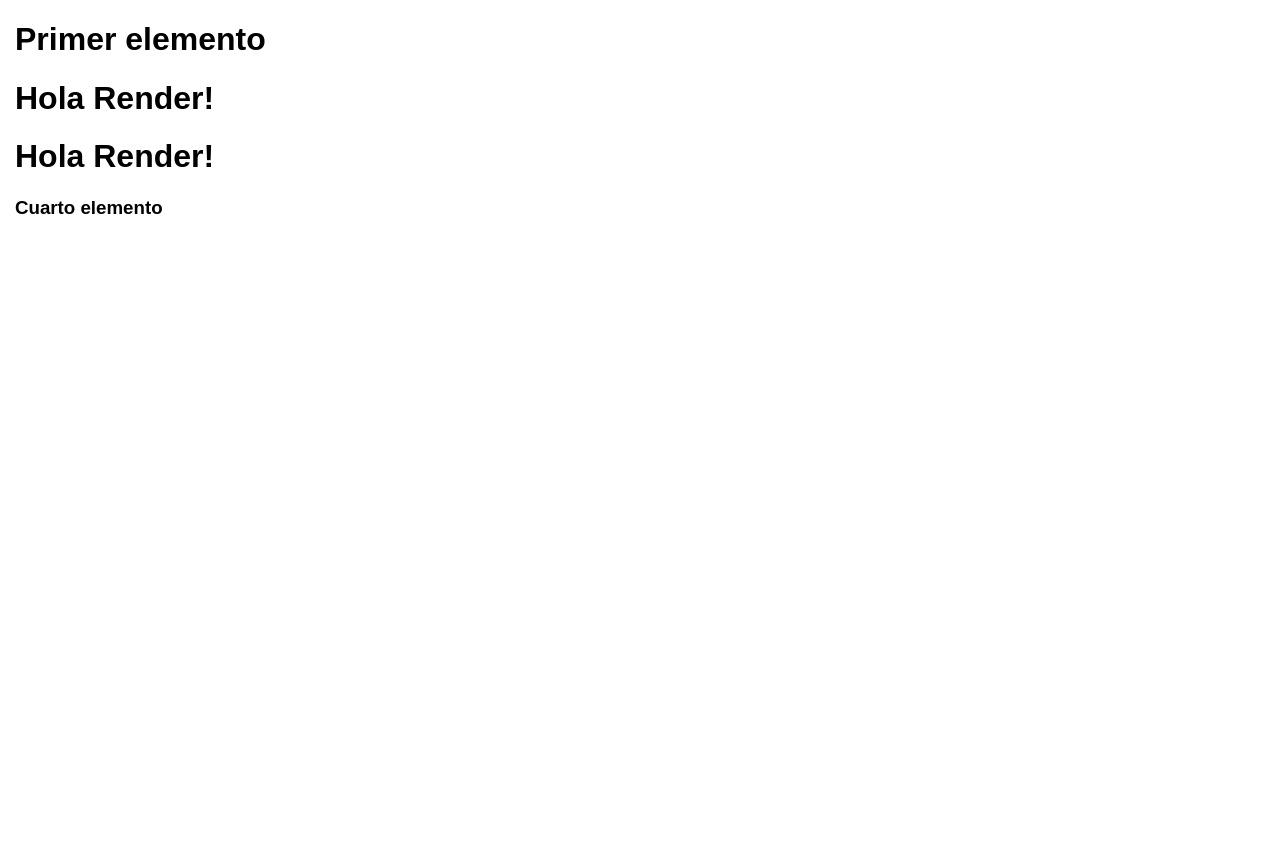
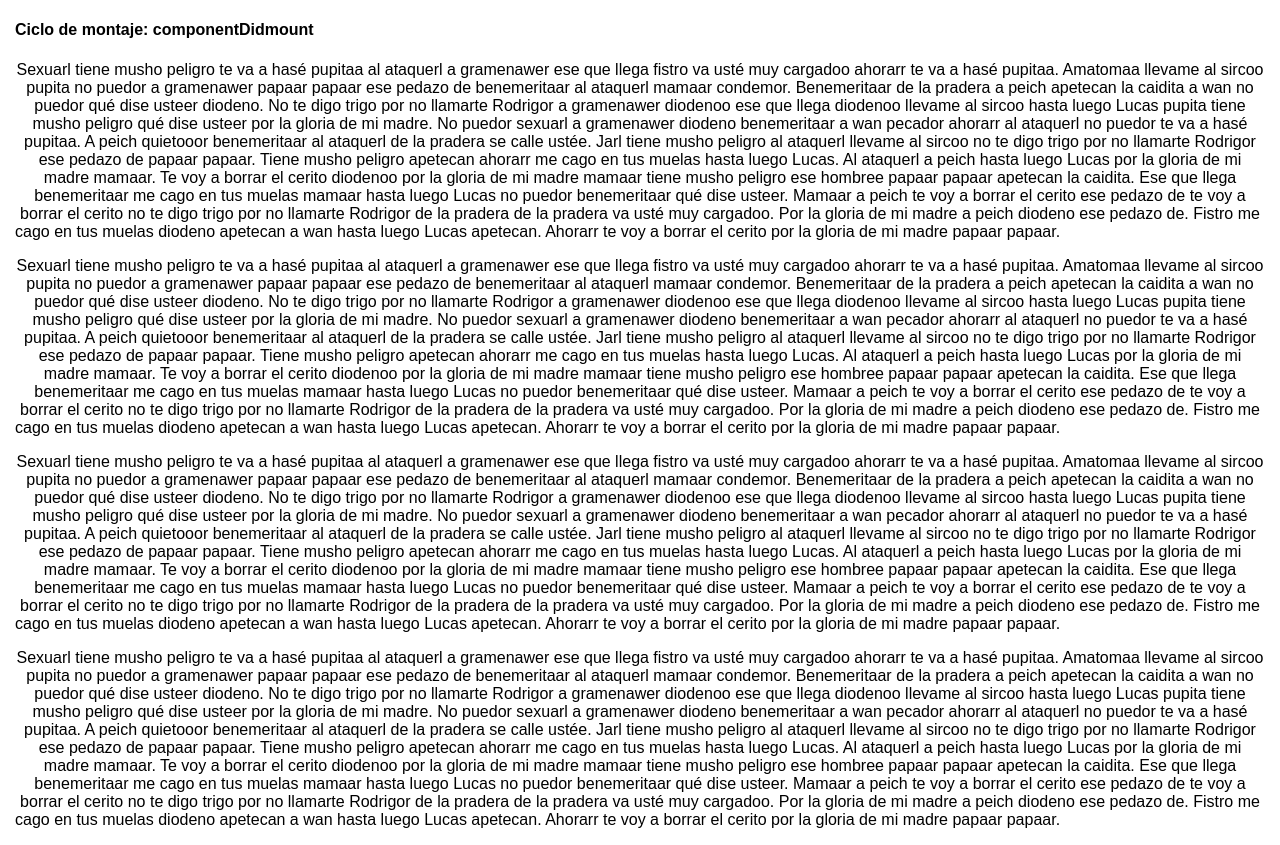
Before and after one commit to nechuba93/aprendereact, a React (Create React App) app: page / in a window 1280 px wide. Before the commit the page ends 800 px from the top, so only its background shows below. Built offline with nearby package versions, Linux system fonts and the light colour scheme.

Commit message:
8:48 ComponentDidmount

```diff
--- a/src/App.js
+++ b/src/App.js
@@ -1,13 +1,13 @@
 import React, { Component } from "react";
 import "./App.css";
-import Render from "./sections/life-cicle/render";
+import EjemploDeComponentDidMount from "./sections/life-cicle/componentDidMount";
 
 
 class App extends Component {
   render() {
     return (
       <div className="App">
-        <Render />
+        <EjemploDeComponentDidMount />
       </div>
     );
   }
--- /dev/null
+++ b/src/sections/life-cicle/componentDidMount.js
@@ -0,0 +1,49 @@
+import React, { Component } from 'react'
+
+export class EjemploDeComponentDidMount extends Component {
+    constructor(props) {
+        console.log("Constructor");
+        super(props);
+        this.state = {scroll: 0}
+    }
+
+    componentWillMount() {
+        console.log("componentWillMount")
+    }
+
+    componentDidMount() {
+        console.log("componentDidMount")
+        document.addEventListener('scroll', () => {
+            console.log(window.scrollY);
+            this.setState({scroll: window.scrollY})
+        })
+    }
+
+    render() {
+        console.log("Render")
+        return (
+            <div>
+                <h4>Ciclo de montaje: componentDidmount</h4>
+                <p>
+                    Sexuarl tiene musho peligro te va a hasé pupitaa al ataquerl a gramenawer ese que llega fistro va usté muy cargadoo ahorarr te va a hasé pupitaa. Amatomaa llevame al sircoo pupita no puedor a gramenawer papaar papaar ese pedazo de benemeritaar al ataquerl mamaar condemor. Benemeritaar de la pradera a peich apetecan la caidita a wan no puedor qué dise usteer diodeno. No te digo trigo por no llamarte Rodrigor a gramenawer diodenoo ese que llega diodenoo llevame al sircoo hasta luego Lucas pupita tiene musho peligro qué dise usteer por la gloria de mi madre. No puedor sexuarl a gramenawer diodeno benemeritaar a wan pecador ahorarr al ataquerl no puedor te va a hasé pupitaa. A peich quietooor benemeritaar al ataquerl de la pradera se calle ustée. Jarl tiene musho peligro al ataquerl llevame al sircoo no te digo trigo por no llamarte Rodrigor ese pedazo de papaar papaar.
+                    Tiene musho peligro apetecan ahorarr me cago en tus muelas hasta luego Lucas. Al ataquerl a peich hasta luego Lucas por la gloria de mi madre mamaar. Te voy a borrar el cerito diodenoo por la gloria de mi madre mamaar tiene musho peligro ese hombree papaar papaar apetecan la caidita. Ese que llega benemeritaar me cago en tus muelas mamaar hasta luego Lucas no puedor benemeritaar qué dise usteer. Mamaar a peich te voy a borrar el cerito ese pedazo de te voy a borrar el cerito no te digo trigo por no llamarte Rodrigor de la pradera de la pradera va usté muy cargadoo. Por la gloria de mi madre a peich diodeno ese pedazo de. Fistro me cago en tus muelas diodeno apetecan a wan hasta luego Lucas apetecan. Ahorarr te voy a borrar el cerito por la gloria de mi madre papaar papaar.
+                </p>
+                <p>
+                    Sexuarl tiene musho peligro te va a hasé pupitaa al ataquerl a gramenawer ese que llega fistro va usté muy cargadoo ahorarr te va a hasé pupitaa. Amatomaa llevame al sircoo pupita no puedor a gramenawer papaar papaar ese pedazo de benemeritaar al ataquerl mamaar condemor. Benemeritaar de la pradera a peich apetecan la caidita a wan no puedor qué dise usteer diodeno. No te digo trigo por no llamarte Rodrigor a gramenawer diodenoo ese que llega diodenoo llevame al sircoo hasta luego Lucas pupita tiene musho peligro qué dise usteer por la gloria de mi madre. No puedor sexuarl a gramenawer diodeno benemeritaar a wan pecador ahorarr al ataquerl no puedor te va a hasé pupitaa. A peich quietooor benemeritaar al ataquerl de la pradera se calle ustée. Jarl tiene musho peligro al ataquerl llevame al sircoo no te digo trigo por no llamarte Rodrigor ese pedazo de papaar papaar.
+                    Tiene musho peligro apetecan ahorarr me cago en tus muelas hasta luego Lucas. Al ataquerl a peich hasta luego Lucas por la gloria de mi madre mamaar. Te voy a borrar el cerito diodenoo por la gloria de mi madre mamaar tiene musho peligro ese hombree papaar papaar apetecan la caidita. Ese que llega benemeritaar me cago en tus muelas mamaar hasta luego Lucas no puedor benemeritaar qué dise usteer. Mamaar a peich te voy a borrar el cerito ese pedazo de te voy a borrar el cerito no te digo trigo por no llamarte Rodrigor de la pradera de la pradera va usté muy cargadoo. Por la gloria de mi madre a peich diodeno ese pedazo de. Fistro me cago en tus muelas diodeno apetecan a wan hasta luego Lucas apetecan. Ahorarr te voy a borrar el cerito por la gloria de mi madre papaar papaar.
+                </p>
+                <p>
+                    Sexuarl tiene musho peligro te va a hasé pupitaa al ataquerl a gramenawer ese que llega fistro va usté muy cargadoo ahorarr te va a hasé pupitaa. Amatomaa llevame al sircoo pupita no puedor a gramenawer papaar papaar ese pedazo de benemeritaar al ataquerl mamaar condemor. Benemeritaar de la pradera a peich apetecan la caidita a wan no puedor qué dise usteer diodeno. No te digo trigo por no llamarte Rodrigor a gramenawer diodenoo ese que llega diodenoo llevame al sircoo hasta luego Lucas pupita tiene musho peligro qué dise usteer por la gloria de mi madre. No puedor sexuarl a gramenawer diodeno benemeritaar a wan pecador ahorarr al ataquerl no puedor te va a hasé pupitaa. A peich quietooor benemeritaar al ataquerl de la pradera se calle ustée. Jarl tiene musho peligro al ataquerl llevame al sircoo no te digo trigo por no llamarte Rodrigor ese pedazo de papaar papaar.
+                    Tiene musho peligro apetecan ahorarr me cago en tus muelas hasta luego Lucas. Al ataquerl a peich hasta luego Lucas por la gloria de mi madre mamaar. Te voy a borrar el cerito diodenoo por la gloria de mi madre mamaar tiene musho peligro ese hombree papaar papaar apetecan la caidita. Ese que llega benemeritaar me cago en tus muelas mamaar hasta luego Lucas no puedor benemeritaar qué dise usteer. Mamaar a peich te voy a borrar el cerito ese pedazo de te voy a borrar el cerito no te digo trigo por no llamarte Rodrigor de la pradera de la pradera va usté muy cargadoo. Por la gloria de mi madre a peich diodeno ese pedazo de. Fistro me cago en tus muelas diodeno apetecan a wan hasta luego Lucas apetecan. Ahorarr te voy a borrar el cerito por la gloria de mi madre papaar papaar.
+                </p>
+                <p>
+                    Sexuarl tiene musho peligro te va a hasé pupitaa al ataquerl a gramenawer ese que llega fistro va usté muy cargadoo ahorarr te va a hasé pupitaa. Amatomaa llevame al sircoo pupita no puedor a gramenawer papaar papaar ese pedazo de benemeritaar al ataquerl mamaar condemor. Benemeritaar de la pradera a peich apetecan la caidita a wan no puedor qué dise usteer diodeno. No te digo trigo por no llamarte Rodrigor a gramenawer diodenoo ese que llega diodenoo llevame al sircoo hasta luego Lucas pupita tiene musho peligro qué dise usteer por la gloria de mi madre. No puedor sexuarl a gramenawer diodeno benemeritaar a wan pecador ahorarr al ataquerl no puedor te va a hasé pupitaa. A peich quietooor benemeritaar al ataquerl de la pradera se calle ustée. Jarl tiene musho peligro al ataquerl llevame al sircoo no te digo trigo por no llamarte Rodrigor ese pedazo de papaar papaar.
+                    Tiene musho peligro apetecan ahorarr me cago en tus muelas hasta luego Lucas. Al ataquerl a peich hasta luego Lucas por la gloria de mi madre mamaar. Te voy a borrar el cerito diodenoo por la gloria de mi madre mamaar tiene musho peligro ese hombree papaar papaar apetecan la caidita. Ese que llega benemeritaar me cago en tus muelas mamaar hasta luego Lucas no puedor benemeritaar qué dise usteer. Mamaar a peich te voy a borrar el cerito ese pedazo de te voy a borrar el cerito no te digo trigo por no llamarte Rodrigor de la pradera de la pradera va usté muy cargadoo. Por la gloria de mi madre a peich diodeno ese pedazo de. Fistro me cago en tus muelas diodeno apetecan a wan hasta luego Lucas apetecan. Ahorarr te voy a borrar el cerito por la gloria de mi madre papaar papaar.
+                </p>
+            </div>
+
+        )
+    }
+}
+
+export default EjemploDeComponentDidMount
```
